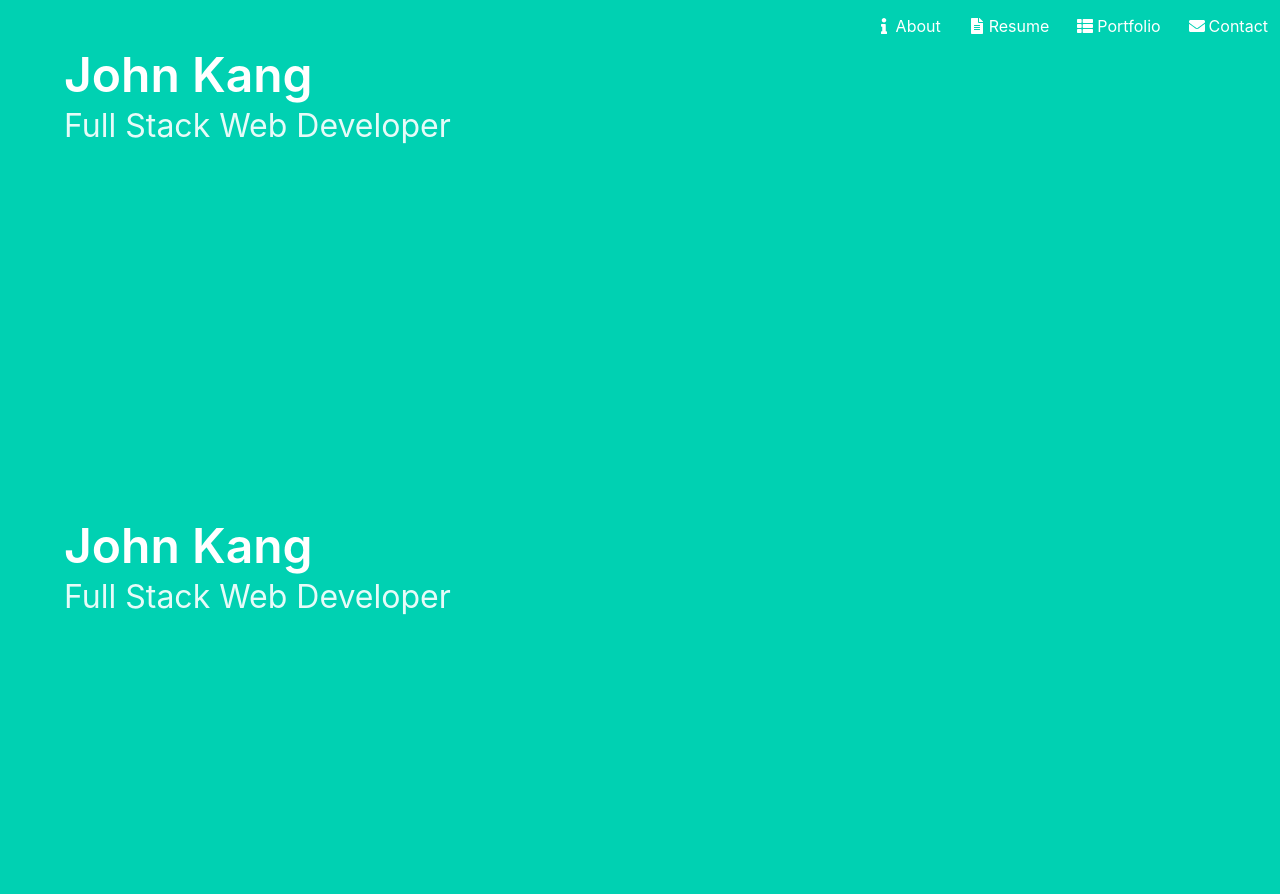
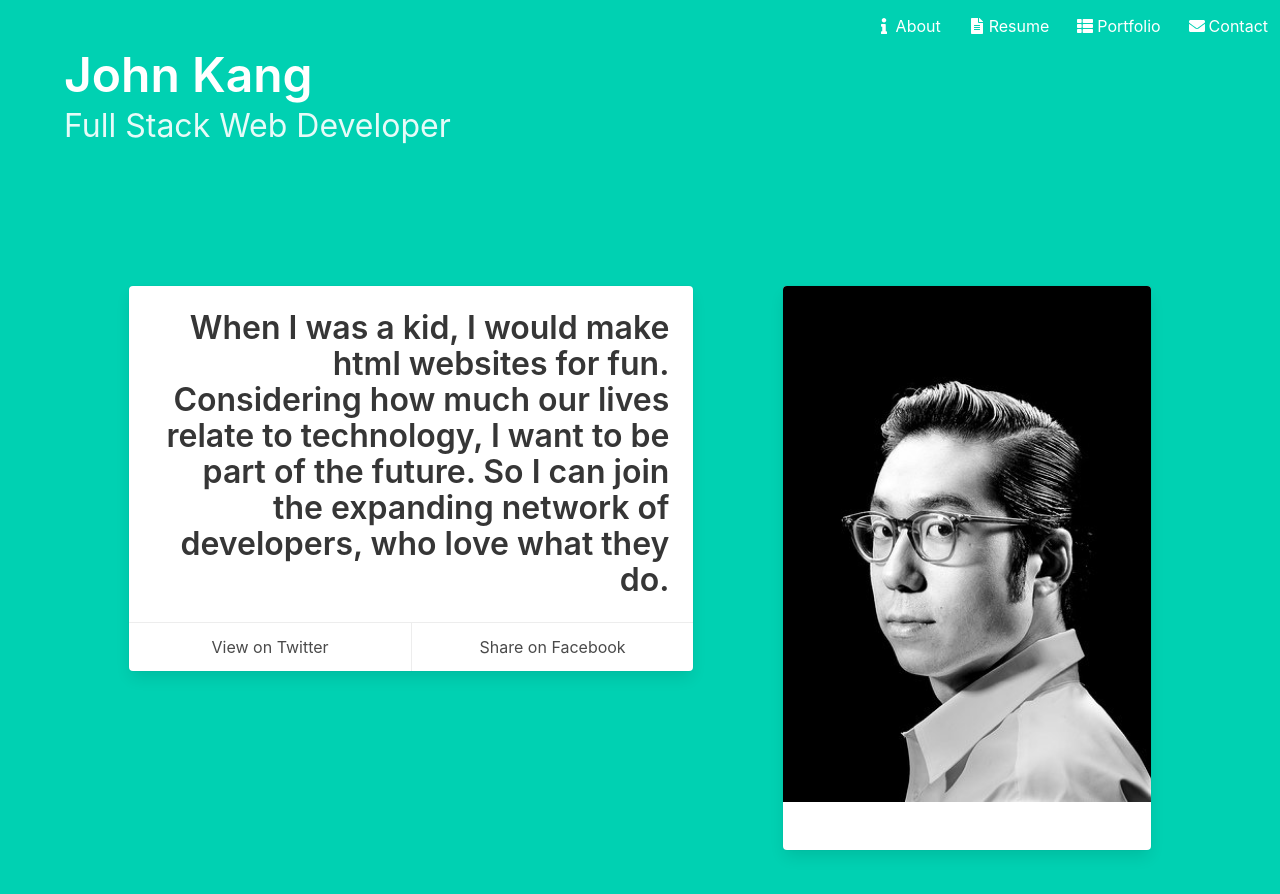
Before and after one commit to drivelikejehu/jkang-portfolio, a React (Create React App) app in the folder client/: page / in a window 1280 px wide. Shown: the top 894 px of the page. Built offline with nearby package versions, Linux system fonts and the light colour scheme.

Commit message:
added cards to About.jsx

```diff
--- a/client/src/App.js
+++ b/client/src/App.js
@@ -3,6 +3,7 @@ import { BrowserRouter as Router, Route, Switch } from "react-router-dom";
 import Navbar from "./components/Shared/Navbar";
 import About from "./containers/About";
 import Resume from "./containers/Resume"
+// import Footer from "./components/Shared/Footer";
 
 function App() {
   return (
@@ -12,6 +13,7 @@ function App() {
         <Switch />
         <Route exact path="/" component={About} />
         <Route exact path="/resume" component={Resume} />
+        {/* <Footer /> */}
       </Router>
     </>
   );
--- a/client/src/containers/About.jsx
+++ b/client/src/containers/About.jsx
@@ -1,18 +1,60 @@
 import React from "react";
-// import john from "../images/jkangbw.jpg";
+import john from "../images/jkangbw.jpg";
 
 const About = () => {
   return (
-      <>
+    <>
       <section className="hero is-primary is-fullheight-with-navbar has-text-light">
         <div className="hero-body">
           <div className="container">
-            <div className="title is-1">John Kang</div>
-            <div className="subtitle is-3">Full Stack Web Developer</div>
+            <div className="row">
+              <div className="columns">
+                <div className="column"></div>
+                <div className="column is-half">
+                  <div className="card">
+                    <div className="card-content">
+                      <p className="title has-text-dark has-text-right">
+                        When I was a kid, I would make html websites for fun.
+                        Considering how much our lives relate to technology, I
+                        want to be part of the future. So I can join the
+                        expanding network of developers, who love what they do.
+                      </p>
+                    </div>
+                    <footer className="card-footer">
+                      <p className="card-footer-item">
+                        <span>
+                          View on{" "}
+                          <a href="https://twitter.com/codinghorror/status/506010907021828096">
+                            Twitter
+                          </a>
+                        </span>
+                      </p>
+                      <p className="card-footer-item">
+                        <span>
+                          Share on <a href="/#">Facebook</a>
+                        </span>
+                      </p>
+                    </footer>
+                  </div>
+                </div>
+                <div className="column"></div>
+                <div className="column is-one-third">
+                  <div className="card">
+                    <div className="card-image">
+                      <figure className="image is-42x42">
+                        <img src={john} alt="John Kang black and white" />
+                      </figure>
+                    </div>
+                    <div className="card-content"></div>
+                  </div>
+                </div>
+                <div className="column"></div>
+              </div>
+            </div>
           </div>
         </div>
       </section>
-      </>
+    </>
   );
 };
 
```
Also changed, not shown: client/src/components/Shared/Footer.jsx (added, +33 -0 lines).
